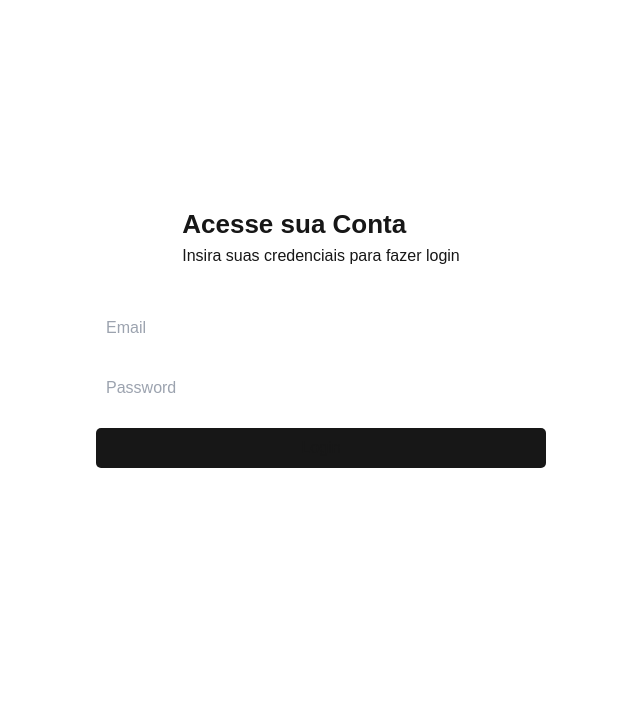
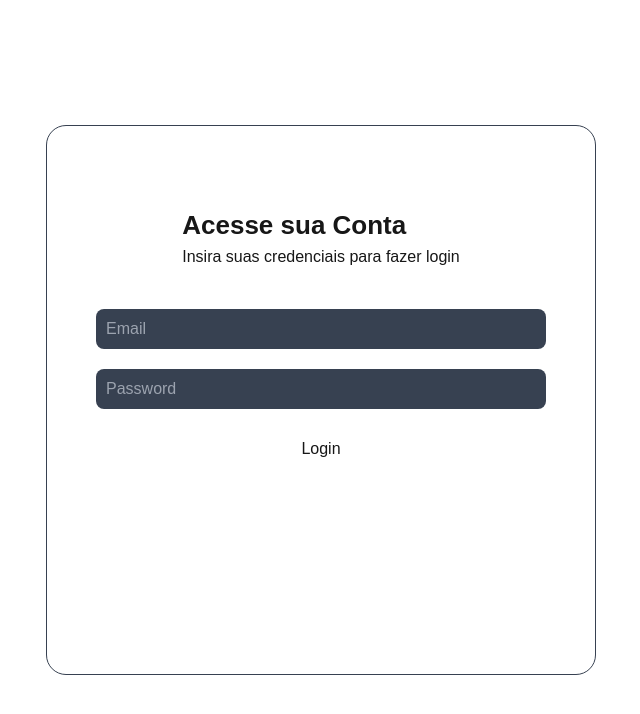
Before and after one commit to jeancarloshs/hotspot-dashboard, a Next.js app: page / in a window 1280 px wide. Shown: the top 714 px of the page, without its empty margins (319-959 px from the left). Built offline with nearby package versions, Linux system fonts and the light colour scheme.

Commit message:
style: alterado estilo da pagina de login

```diff
--- a/src/app/(pages)/login/index.tsx
+++ b/src/app/(pages)/login/index.tsx
@@ -1,8 +1,6 @@
 "use client";
 import React, { useActionState, useEffect, useState } from "react";
 import { useRouter } from "next/navigation";
-import LoginService from "@/app/api/services/login.Service";
-import teste from "@/actions/get-provideres";
 import { loginUser } from "@/actions/user-login";
 // import { Loader } from "rsuite";
 
@@ -77,6 +75,7 @@ const LoginPage = () => {
                 // onChange={(event) => handleOnLogin(event, "email")}
                 className="container--login_input"
                 placeholder="Email"
+                required
               />
               <label htmlFor="password"></label>
               <input
@@ -86,6 +85,7 @@ const LoginPage = () => {
                 // onChange={(event) => handleOnLogin(event, "password")}
                 className="container--login_input"
                 placeholder="Password"
+                required
               />
             </div>
             <button disabled={isPeding} className="btnLogin">
--- a/src/app/globals.css
+++ b/src/app/globals.css
@@ -9,9 +9,14 @@
 
 @media (prefers-color-scheme: dark) {
   :root {
-    --background: #1d0435;
+    /* --background: #1d0435; */
+    --background: #111827;
     --foreground: #ededed;
-    --bgContainerLogin: #44444444;
+    /* --bgContainerLogin: #44444444; */
+    --bgContainerLogin: #1F2937;
+    --btnColor: #2563EB;
+    --btnColorHover: #1e3a8a;
+    --btnColorFocus: #152961;
   }
 }
 
@@ -37,6 +42,7 @@ body {
   height: 550px;
   background: var(--bgContainerLogin);
   border-radius: 20px;
+  border: 1px solid #374151;
   /* margin: 0 auto; */
 }
 
@@ -80,11 +86,12 @@ body {
 .container--login_input {
   width: 450px;
   height: 40px;
-  color: #111827;
+  color: #fff;
+  background-color: #374151;
   margin-bottom: 20px;
   padding-left: 10px;
   transition: background-color 0.3s ease;
-  border-radius: 5px;
+  border-radius: 8px;
   /* outline: none !important; */
 }
 
@@ -100,16 +107,16 @@ body {
 .btnLogin {
   width: 450px;
   height: 40px;
-  background-color: #171717;
-  border-radius: 5px;
+  background-color: var(--btnColor);
+  border-radius: 8px;
   transition: background-color 0.3s ease;
 }
 
 .btnLogin:hover {
-  background-color: #333333;
+  background-color: var(--btnColorHover);
 }
 
 .btnLogin:focus {
   outline: none;
-  box-shadow: 0 0 5px 2px #666666;
+  box-shadow: 0 0 5px 2px var(--btnColorFocus);
 }
```
